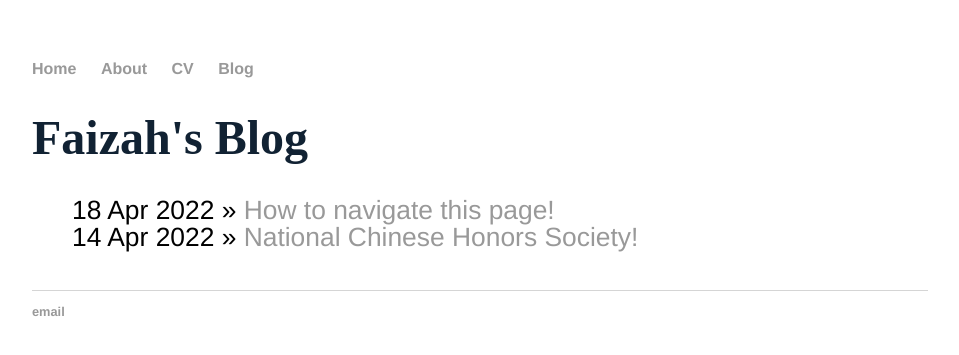
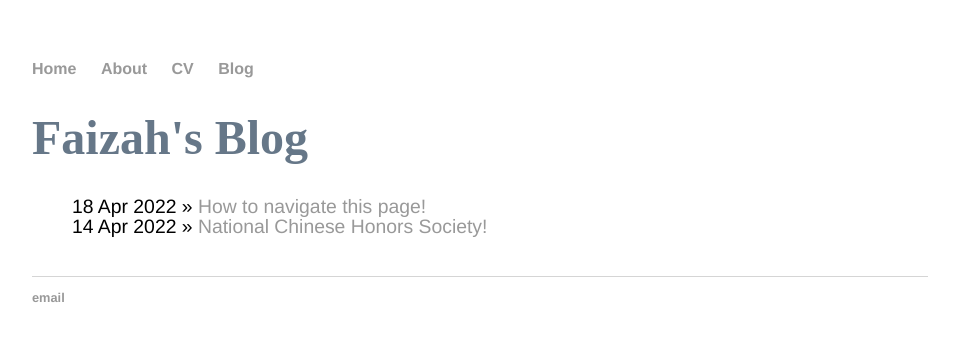
Before and after one commit to fnaqvi2151/fnaqvi2151.github.io, a Jekyll site: the page built from blog/index.html, in a window 1280 px wide. Shown: the top 355 px of the page, without its empty margins (160-1119 px from the left). Built offline with Jekyll 4.4.1, drawn with Linux system fonts in a browser that asks for light colours.

Commit message:
Update main.css

```diff
--- a/css/main.css
+++ b/css/main.css
@@ -21,7 +21,7 @@ a:hover {
 }
 h1 {
     font-size: 3em;
-    color: #123;
+    color: #678;
 }
 p {
     font-size: 1.1em;
@@ -36,7 +36,7 @@ footer {
 
 ul.posts {
     margin: 20px auto 40px;
-    font-size: 1.5em;
+    font-size: 1.1em;
 }
 
 ul.posts li {
```
